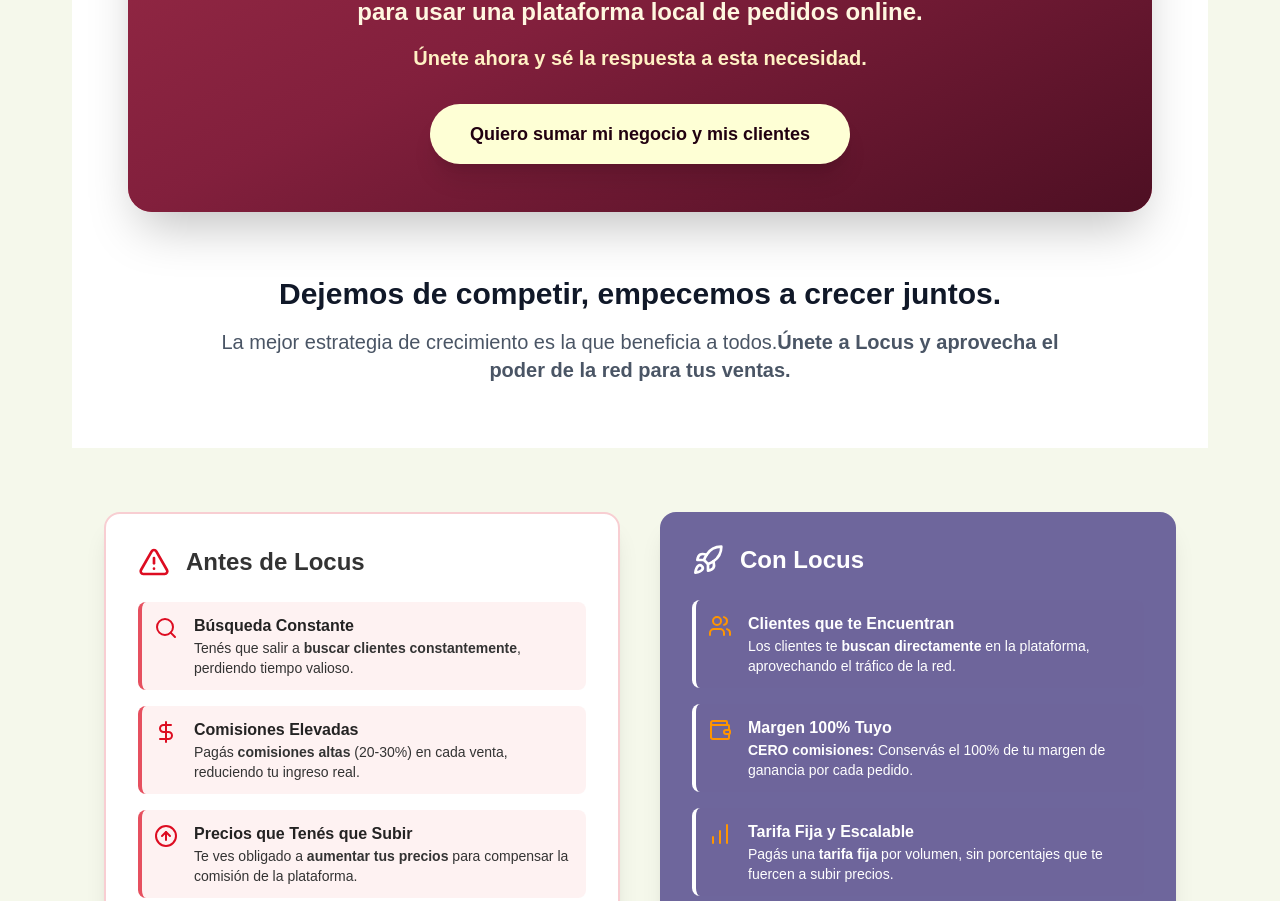
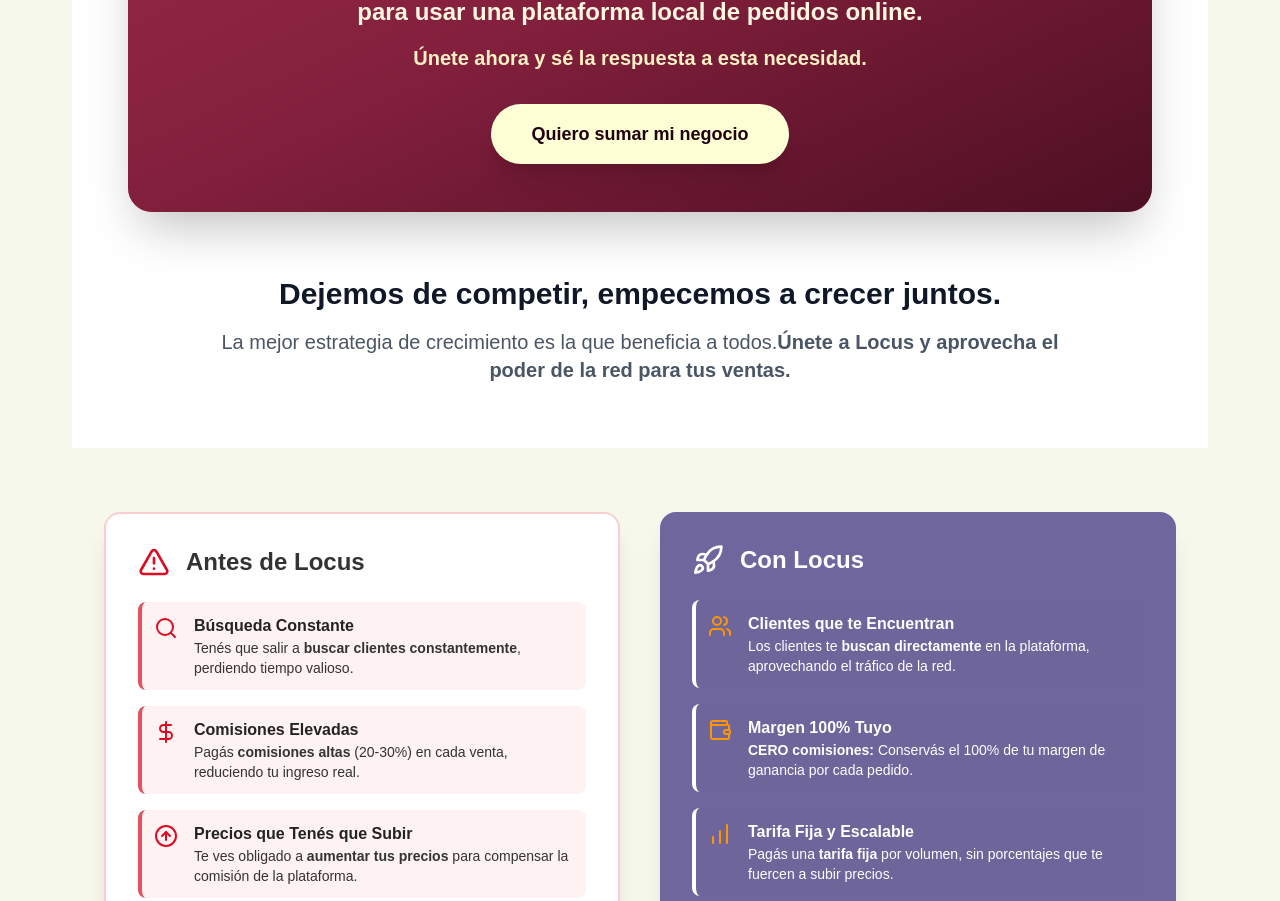
Before and after one commit to leandroveron1110/locus-landing, a Next.js app: page / in a window 1280 px wide. Shown: the part 2657-3558 px from the top of the page. Built offline with nearby package versions, Linux system fonts and the light colour scheme.

Commit message:
edit text CommunityGrowthSection

```diff
--- a/src/app/components/CommunityGrowthSection.tsx
+++ b/src/app/components/CommunityGrowthSection.tsx
@@ -112,7 +112,7 @@
             href="#agendar"
             className="inline-block mt-6 sm:mt-8 bg-[#feffd5] text-[#210110] font-bold text-base sm:text-lg py-3 px-8 sm:py-4 sm:px-10 rounded-full shadow-xl hover:bg-white transition transform hover:scale-105"
           >
-            Quiero sumar mi negocio y mis clientes
+            Quiero sumar mi negocio
           </a>
         </div>
       </div>
```
